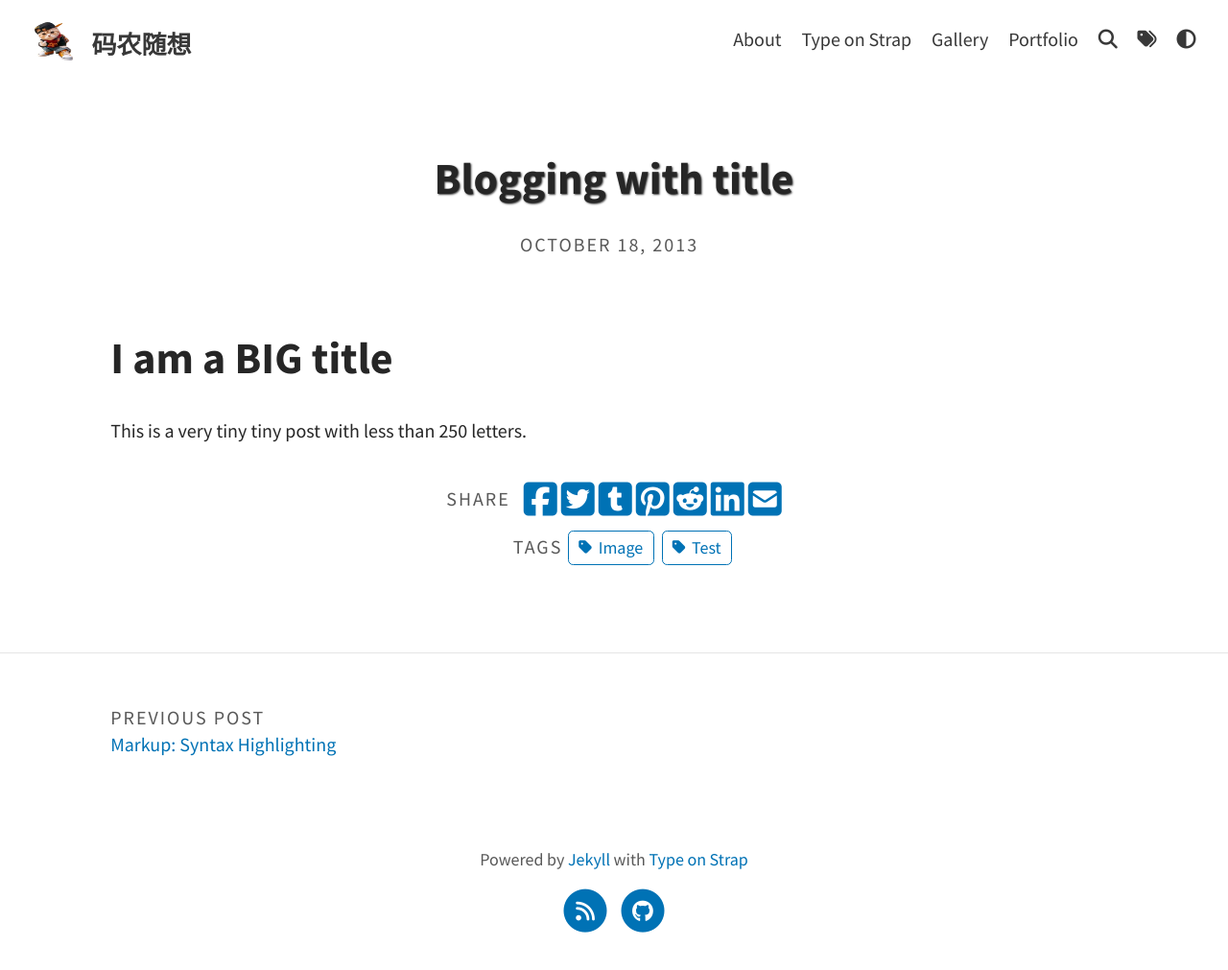
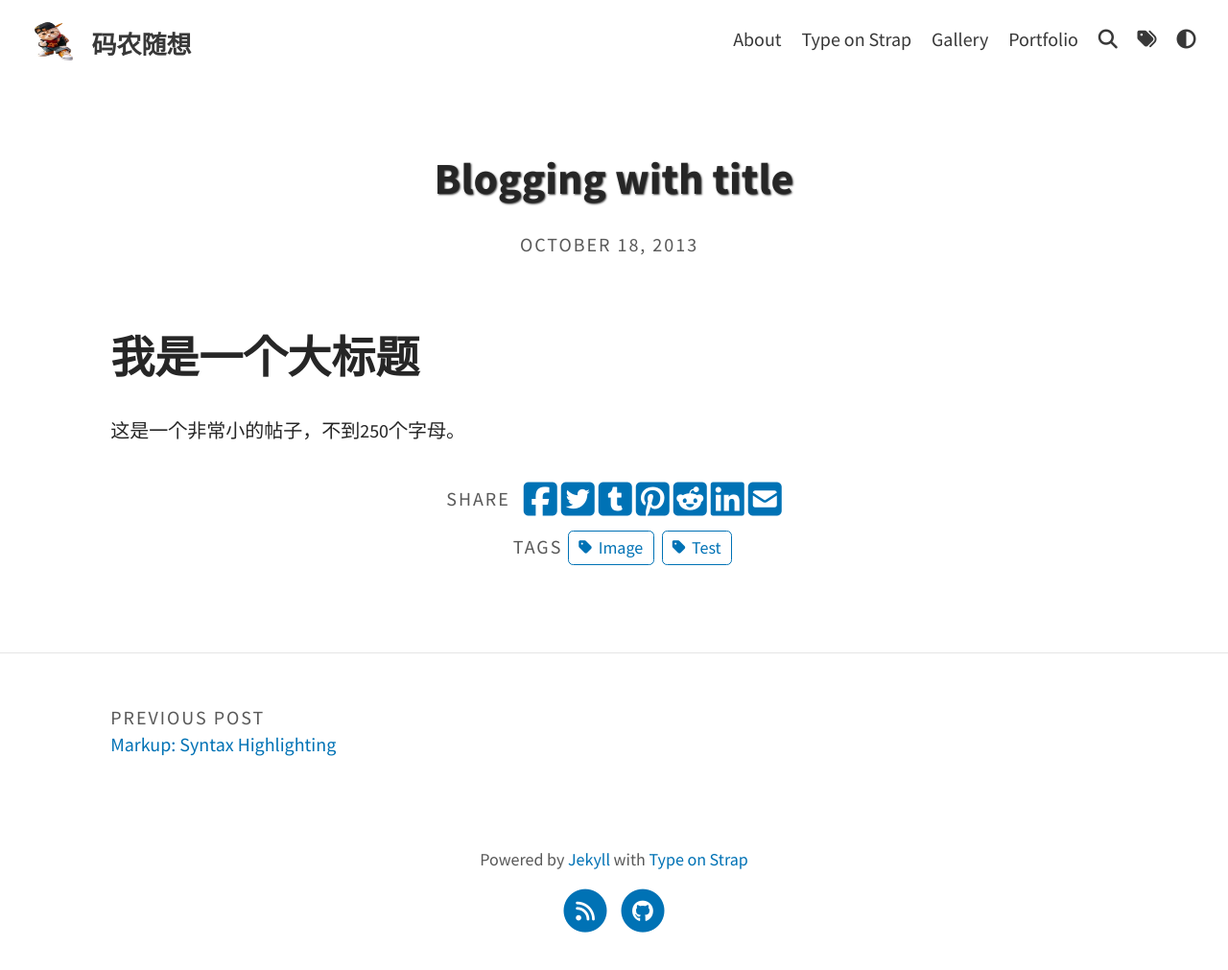
Before and after one commit to think-coding/think-coding.github.io, a Jekyll site: the page built from _posts/2013-10-18-blogging-with-title.md, in a window 1280 px wide. Shown: the whole page at 96% size. Built offline with Jekyll 4.4.1, drawn with Linux system fonts in a browser that asks for light colours; a script that is not in the unit is left out.

Commit message:
Update 2013-10-18-blogging-with-title.md

```diff
--- a/_posts/2013-10-18-blogging-with-title.md
+++ b/_posts/2013-10-18-blogging-with-title.md
@@ -5,6 +5,6 @@ title: >
 tags: [Test, Image]
 ---
 
-# I am a BIG title
+# 我是一个大标题
 
-This is a very tiny tiny post with less than 250 letters.
+这是一个非常小的帖子，不到250个字母。
```
